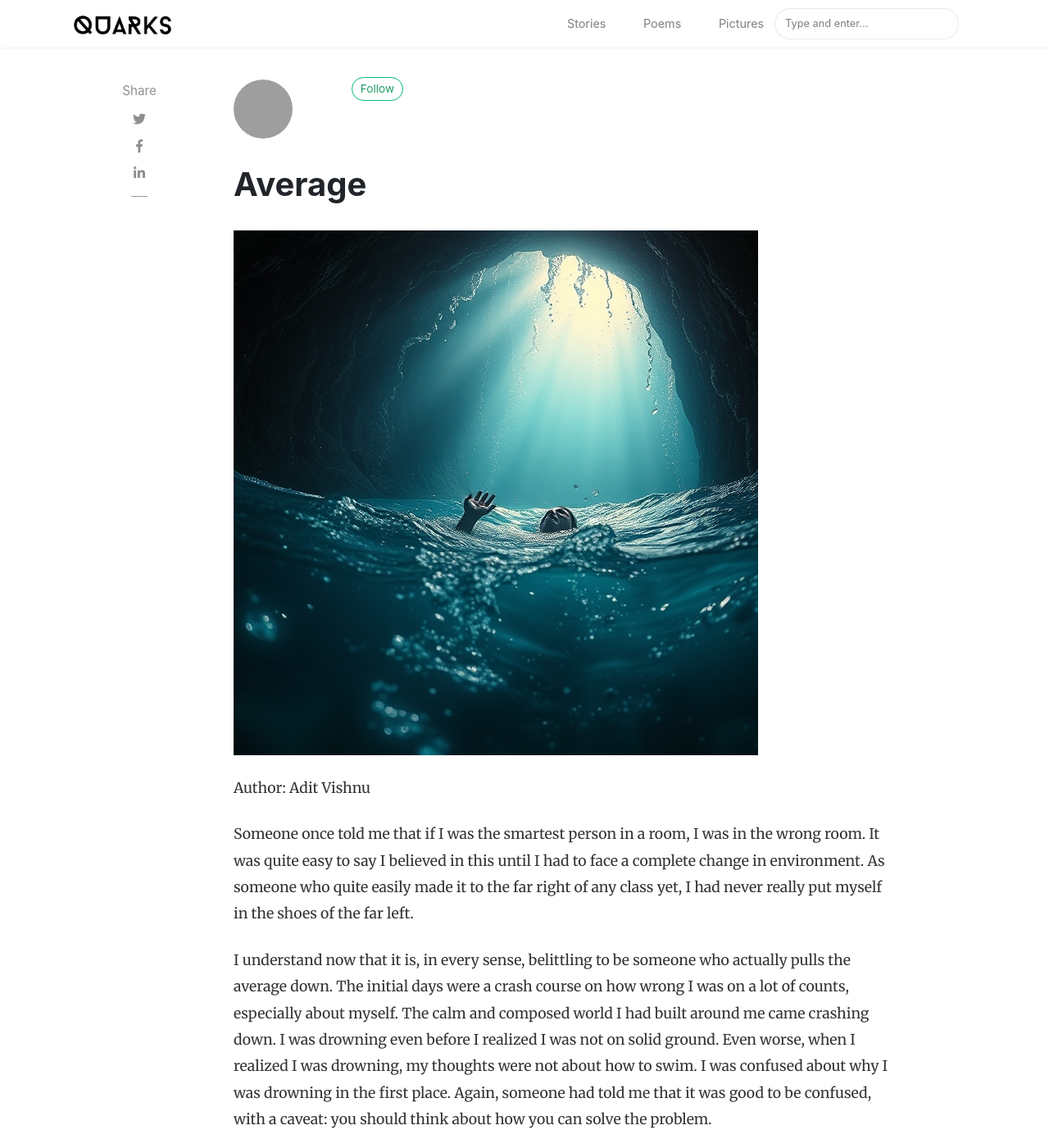
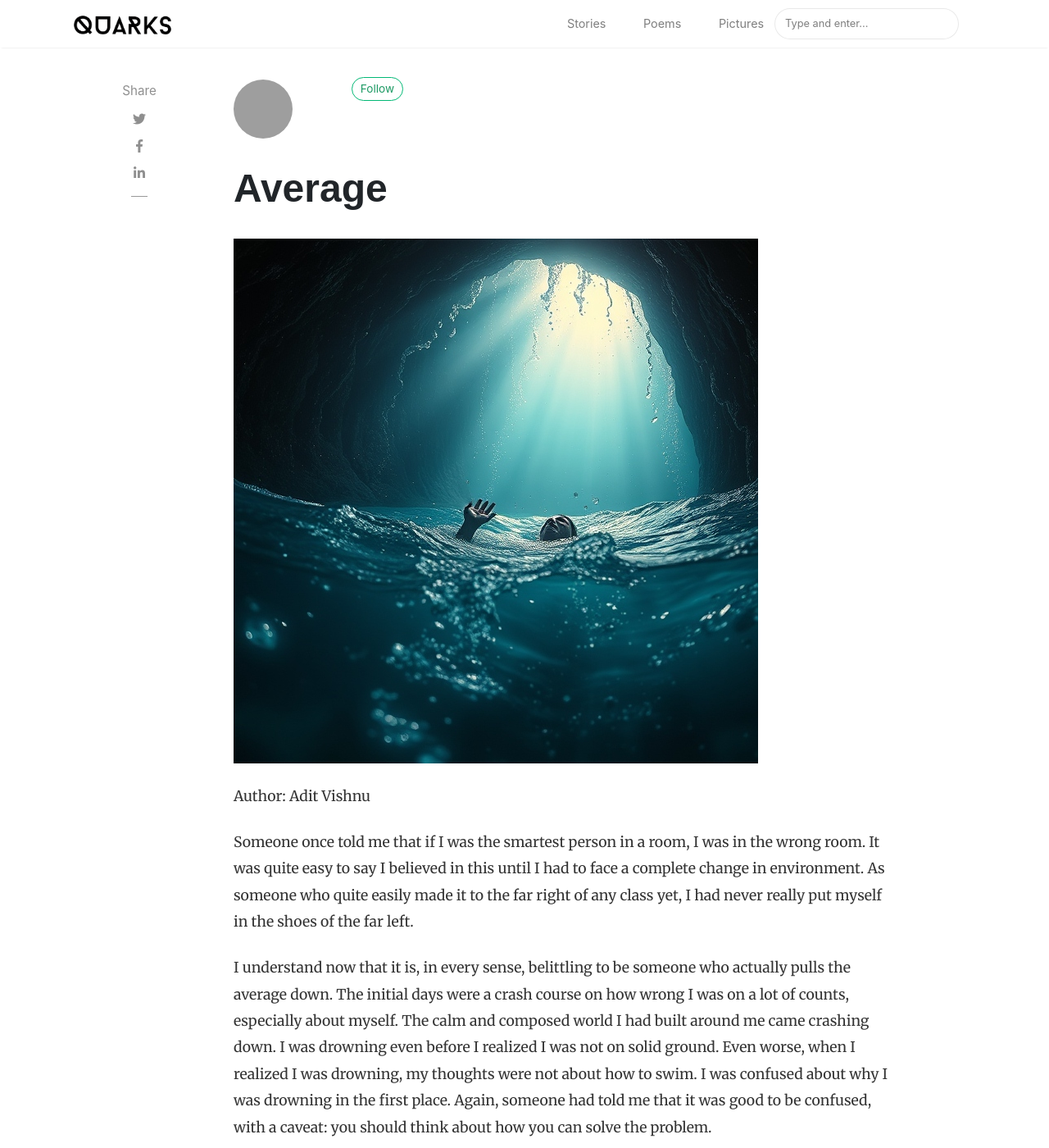
Before and after one commit to Quarks-IISc/blog, a Jekyll site: the page built from _posts/2024-12-03-Average.md, in a window 1280 px wide and 1400 px high. Shown: the whole window at 82% size. Built offline with Jekyll 4.4.1, drawn with Linux system fonts in a browser that asks for light colours; nearby versions of some CDN libraries; comment, search, counter and statistics services are not loaded; grey boxes are pictures that could not be loaded.

Commit message:
Fonts in HEading

```diff
--- a/assets/css/screen.css
+++ b/assets/css/screen.css
@@ -961,3 +961,14 @@
         margin-left: 0;
     }
 }
+
+.mainheading h1 {
+    font-family: 'Orbitron', sans-serif;
+    font-size: 3rem;
+    font-weight: 700;
+}
+
+.mainheading .lead {
+    font-family: 'Orbitron', sans-serif;
+    font-size: 1.25rem;
+}
--- a/index.html
+++ b/index.html
@@ -4,6 +4,9 @@
 ---
 
 {% if page.url == "/" %}
+<head>
+    <link href="https://fonts.googleapis.com/css2?family=Orbitron:wght@400;700&display=swap" rel="stylesheet">
+</head>
 
 
 <div class="mainheading text-center">
```
